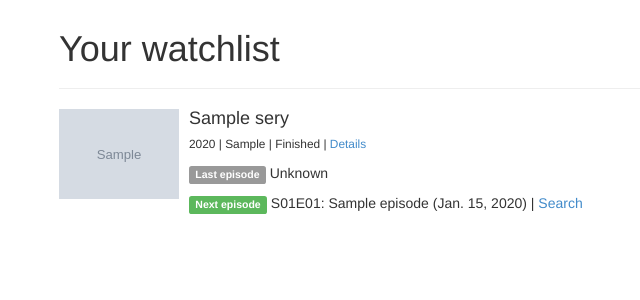
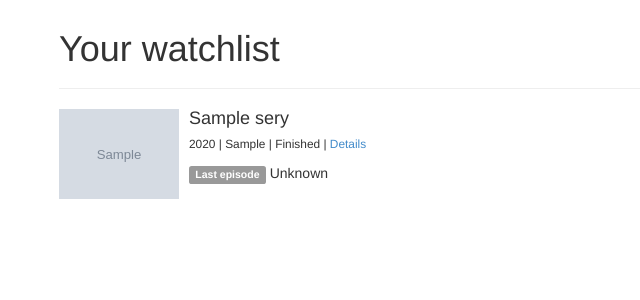
Before and after one commit to matiasb/qsa, a Django app: page /qsa/watchlist/ in a window 1280 px wide. Shown: the part 51-351 px from the top of the page, without its empty margins (11-651 px from the left). Run offline with Django 3.2, Linux system fonts and the light colour scheme; a user stored in the database is signed in; tables that the repository leaves empty hold one stand-in row (values such as "Sample post"); grey boxes marked "Sample" are stand-in pictures.

Commit message:
- Do not show "next episode" if the series is completed. - Do not show "Search" torrent link if episode has not been aired yet.

```diff
--- a/qsa/qsaui/models.py
+++ b/qsa/qsaui/models.py
@@ -1,5 +1,4 @@
 from __future__ import unicode_literals
-from __future__ import print_function
 
 import urllib
 
@@ -149,6 +148,10 @@ class Episode(models.Model):
         self.save()
 
     @property
+    def already_aired(self):
+        return self.first_aired < datetime.utcnow().date()
+
+    @property
     def torrent_url(self):
         search_term = '%s %s' % (self.series.name, unicode(self))
         search_term = urllib.quote(search_term)
--- a/qsa/qsaui/templates/qsaui/_episode_entry.html
+++ b/qsa/qsaui/templates/qsaui/_episode_entry.html
@@ -8,8 +8,10 @@
         <h4 class="media-heading">
             <a href="{% url 'series-detail' episode.series.tvdb_id %}">{{ episode.series.name }}</a> {{ episode }}: {{ episode.name }}
         </h4>
-        <p>{{ episode.first_aired }} |
+        <p>{{ episode.first_aired }}
+           {% if episode.already_aired %} |
            <a href="{{ episode.torrent_url }}">Search</a>
+           {% endif %}
         </p>
         <p><small>{{ episode.overview }}</small></p>
         <p><small>
--- a/qsa/qsaui/templates/qsaui/_series_entry.html
+++ b/qsa/qsaui/templates/qsaui/_series_entry.html
@@ -12,16 +12,22 @@
                 <a href="{% url 'series-detail' tvdb_id %}"> Details</a></small>
         </p>
         {% if series.seasons %}
+        <div>
+            <p><span class="label label-default">Last episode</span>
+            {% with episode=series.last_episode %}
+               {% include 'qsaui/_episode_summary.html' %}
+            {% endwith %}
+            </p>
 
-            {% with episode=series.last_episode label_class='label-default' label='Last' %}
-            <p><span class="label label-default">Last episode</span>
-               {% include 'qsaui/_episode_summary.html' %}</p>
+            {% if not series.completed %}
+            <p>
+            <span class="label label-success">Next episode</span>
+            {% with episode=series.next_episode %}
+               {% include 'qsaui/_episode_summary.html' %}
             {% endwith %}
-
-            {% with episode=series.next_episode label_class='label-success' label='Next' %}
-            <p><span class="label label-success">Next episode</span>
-               {% include 'qsaui/_episode_summary.html' %}</p>
-            {% endwith %}
+            </p>
+            {% endif %}
+        </div>
         {% endif %}
     </div>
 </div>
--- a/qsa/qsaui/templates/qsaui/details.html
+++ b/qsa/qsaui/templates/qsaui/details.html
@@ -44,10 +44,12 @@
                 {% with episode=series.last_episode %}
                     <dd><p>{% include 'qsaui/_episode_summary.html' %}</p></dd>
                 {% endwith %}
+            {% if not series.completed %}
             <dt><span class="label label-success">Next episode</span></dt>
                 {% with episode=series.next_episode %}
                     <dd><p>{% include 'qsaui/_episode_summary.html' %}</p></dd>
                 {% endwith %}
+            {% endif %}
         </dl>
 
     </div>
--- a/qsa/qsaui/templates/qsaui/home.html
+++ b/qsa/qsaui/templates/qsaui/home.html
@@ -8,7 +8,6 @@
 
 {% for episode in yesterday %}
     {% include "qsaui/_episode_entry.html" %}
-    <a class="pull-right btn btn-default btn-xs" href="{% url 'series-episodes' episode.series.tvdb_id episode.season %}">Other episodes from {{ episode.series.name }} Season {{ episode.season }}</a>
 {% empty %}
     <p>{% trans 'No episodes from last night.' %}</p>
 {% endfor %}
```
